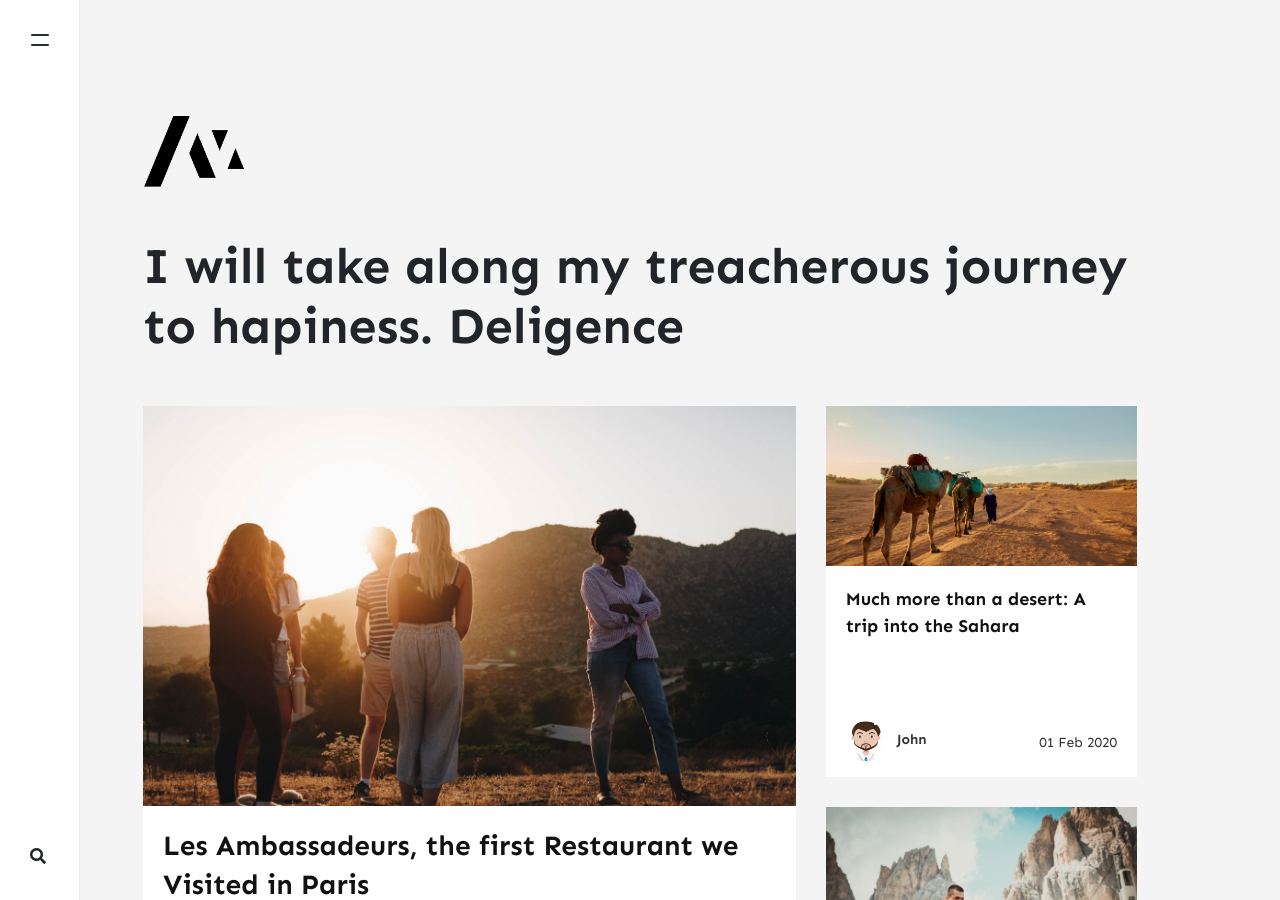
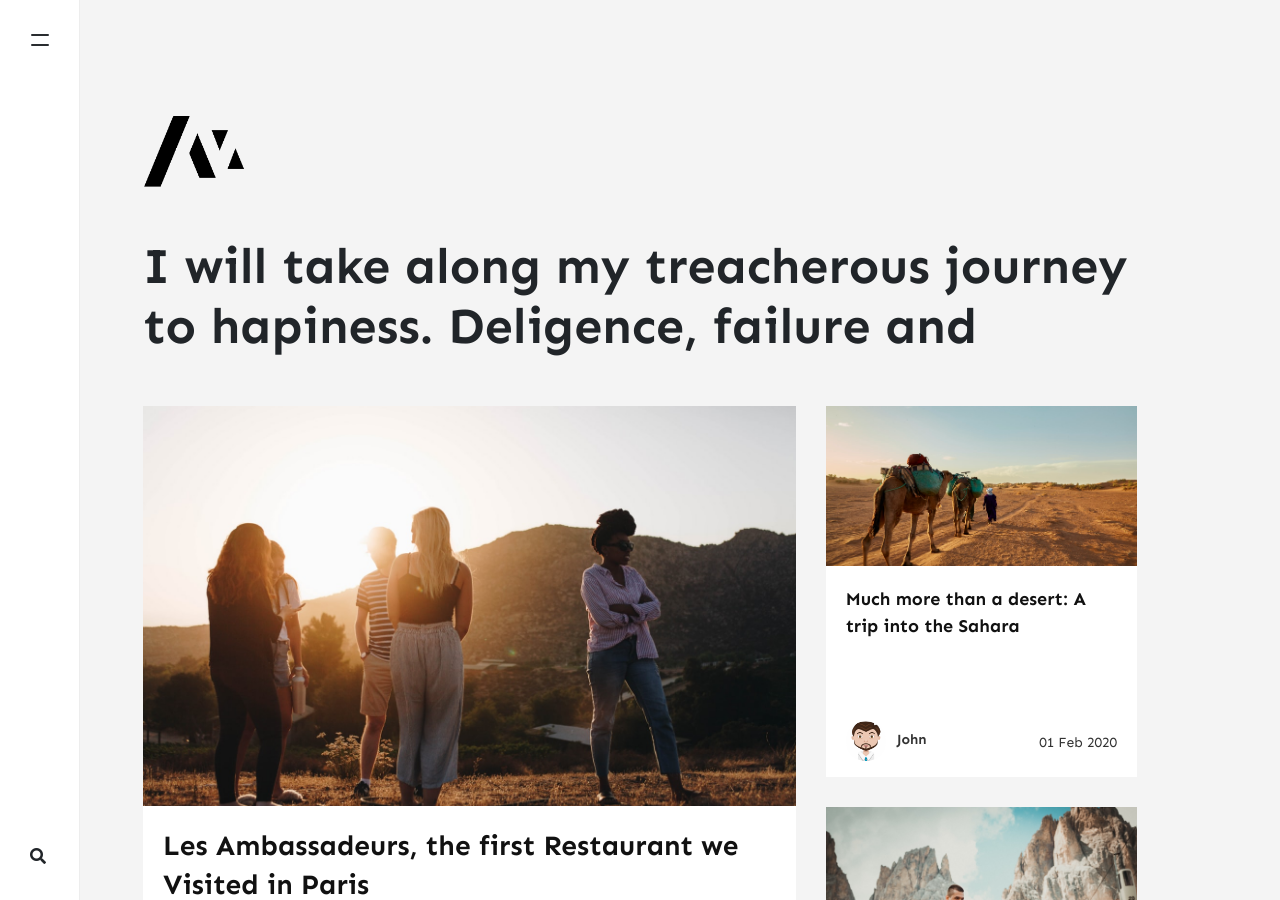
Before and after one commit to stackbit-projects/pleasant-squid-d6115, a Jekyll site: the page built from index.html, in a window 1280 px wide and 900 px high. Built offline with Jekyll 4.4.1, drawn with Linux system fonts in a browser that asks for light colours; nearby versions of some CDN libraries; the list of posts is cut into pages by our own code; comment, search, counter and statistics services are not loaded.

Commit message:
_config.yml: changed

```diff
--- a/_config.yml
+++ b/_config.yml
@@ -1,7 +1,7 @@
 name: Memoirs
 title: Memoirs
 description: >-
-  I will take along my treacherous journey to hapiness. Deligence
+  I will take along my treacherous journey to hapiness. Deligence, failure and
 logo: assets/images/logo.png
 favicon: assets/images/logo.png
 baseurl: ''
```
